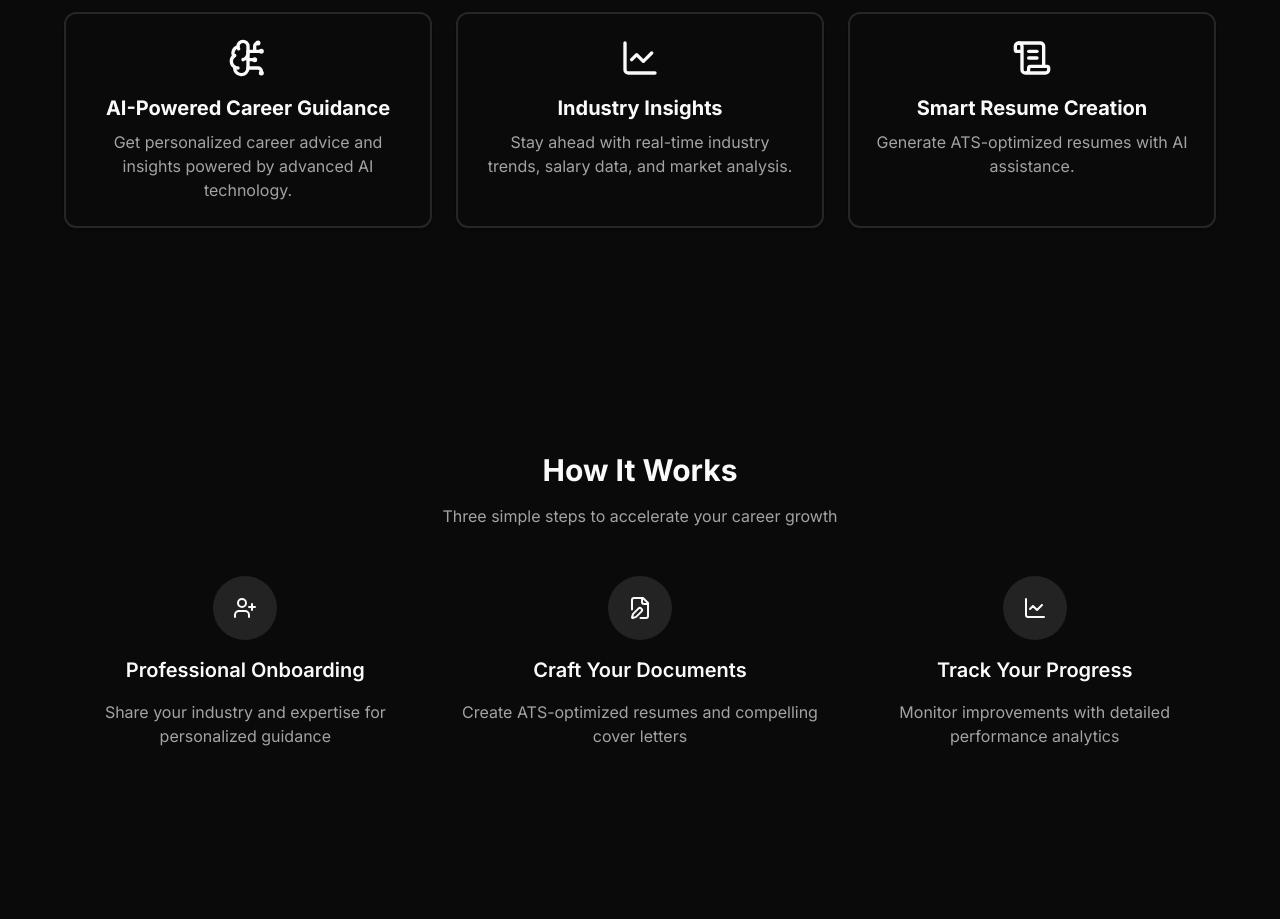
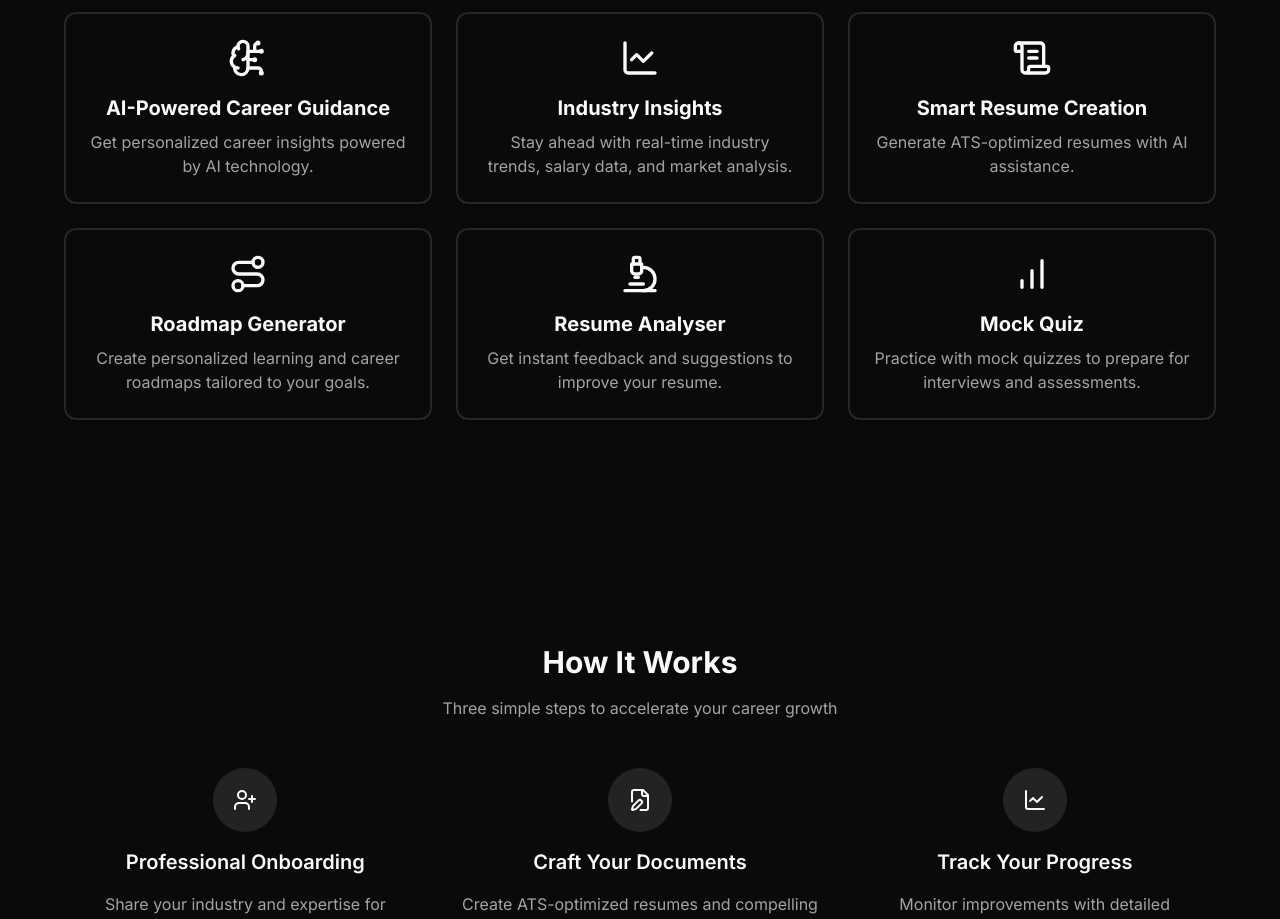
Before and after one commit to MohammadAbdulRihan/CareerEdge-Major, a Next.js app: page / in a window 1280 px wide. Shown: the part 1600-2519 px from the top of the page. Built offline with nearby package versions, Linux system fonts and the light colour scheme; no server answers.

Commit message:
refactor: Remove AIRoadmapAgent from route.js and update features with new icons and descriptions

```diff
--- a/app/api/inngest/route.js
+++ b/app/api/inngest/route.js
@@ -1,12 +1,10 @@
 import { serve } from "inngest/next";
 
 import { inngest } from "@/inngest/client";
-import { AIRoadmapAgent, generateIndustryInsights } from "@/inngest/function";
+import { generateIndustryInsights } from "@/inngest/function";
 
 export const { GET, POST, PUT } = serve({
   client: inngest,
   functions: [generateIndustryInsights,
-    AIRoadmapAgent
-
   ],
 });
--- a/data/features.js
+++ b/data/features.js
@@ -1,11 +1,11 @@
-import { BrainCircuit, Briefcase, LineChart, ScrollText } from "lucide-react";
+import { BarChart, BrainCircuit, Briefcase, LineChart, MicroscopeIcon, Route, ScrollText } from "lucide-react";
 
 export const features = [
   {
     icon: <BrainCircuit className="w-10 h-10 mb-4 text-primary" />,
     title: "AI-Powered Career Guidance",
     description:
-      "Get personalized career advice and insights powered by advanced AI technology.",
+      "Get personalized career insights powered by  AI technology.",
   },
   {
     icon: <LineChart className="w-10 h-10 mb-4 text-primary" />,
@@ -18,4 +18,19 @@ export const features = [
     title: "Smart Resume Creation",
     description: "Generate ATS-optimized resumes with AI assistance.",
   },
+  {
+    icon: <Route className="w-10 h-10 mb-4 text-primary" />,
+    title: "Roadmap Generator",
+    description: "Create personalized learning and career roadmaps tailored to your goals.",
+  },
+  {
+    icon: <MicroscopeIcon className="w-10 h-10 mb-4 text-primary" />,
+    title: "Resume Analyser",
+    description: "Get instant feedback and suggestions to improve your resume.",
+  },
+  {
+    icon: <BarChart className="w-10 h-10 mb-4 text-primary" />,
+    title: "Mock Quiz",
+    description: "Practice with mock quizzes to prepare for interviews and assessments.",
+  },
 ];
```
Also changed, not shown: public/Logo.jpg (deleted).
